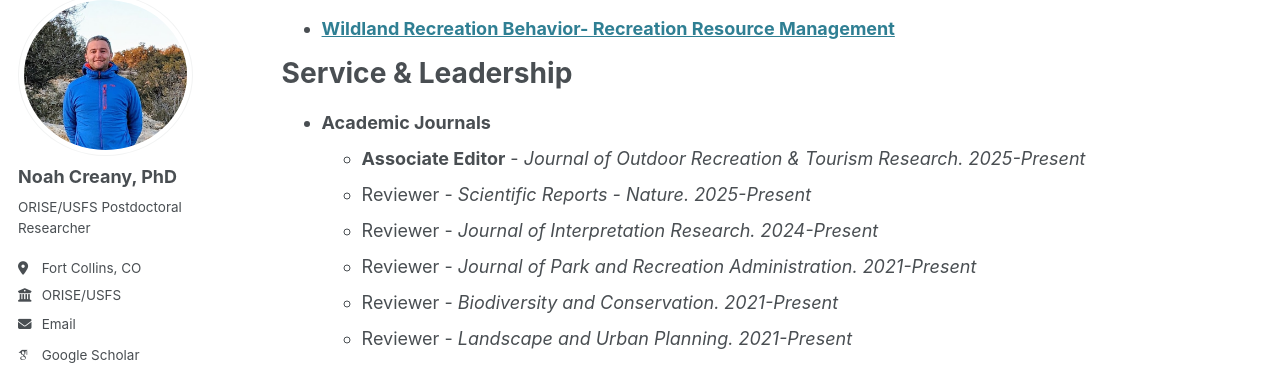
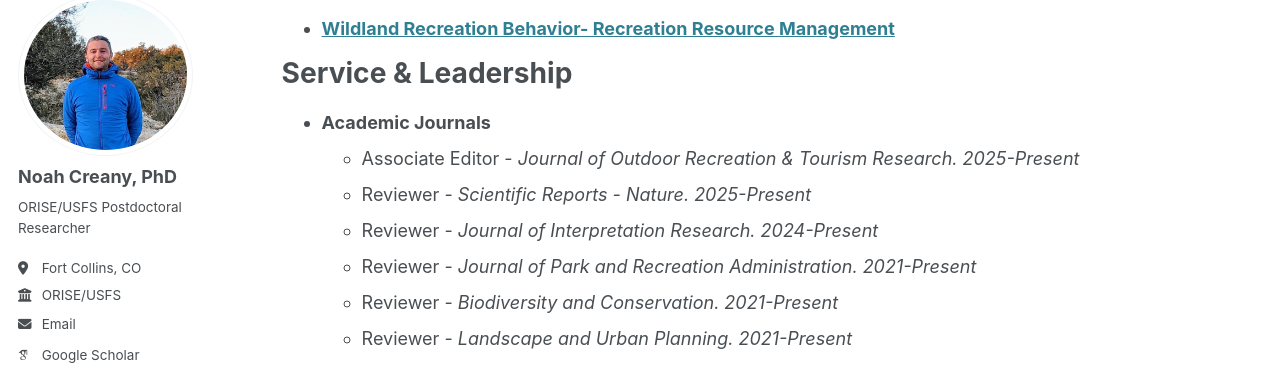
Before and after one commit to noahcreany/noahcreany.github.io, a Jekyll site: the page built from _pages/cv.md, in a window 1280 px wide and 900 px high, scrolled down 4259 px. Shown: the part 112-477 px from the top of the window. Built offline with Jekyll 4.4.1, drawn with Linux system fonts in a browser that asks for light colours; some web fonts are replaced.

Commit message:
Update cv.md

```diff
--- a/_pages/cv.md
+++ b/_pages/cv.md
@@ -136,7 +136,7 @@ Service & Leadership
 ======
 
 - **Academic Journals**
-  - **Associate Editor** - _Journal of Outdoor Recreation & Tourism Research. 2025-Present_
+  - Associate Editor - _Journal of Outdoor Recreation & Tourism Research. 2025-Present_
   - Reviewer - _Scientific Reports - Nature. 2025-Present_
   - Reviewer - _Journal of Interpretation Research. 2024-Present_
   - Reviewer - _Journal of Park and Recreation Administration. 2021-Present_
```
